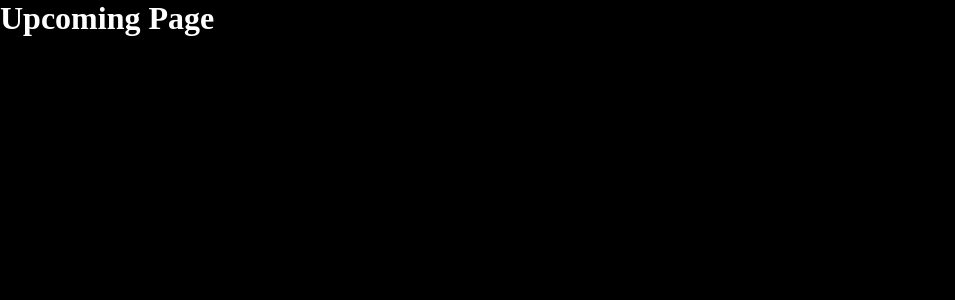
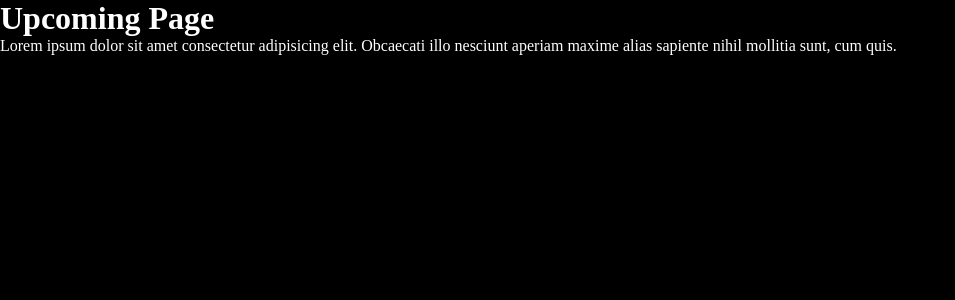
Before and after one commit to sumaerjolly/coming-soon, a React (Create React App) app: page / in a window 1280 px wide. Shown: the top 300 px of the page, without its empty margins (0-955 px from the left). Built offline with nearby package versions, Linux system fonts and the light colour scheme; the HTML template or start-up script is replaced by a standard one.

Commit message:
Project Ready to start

```diff
--- a/src/App.js
+++ b/src/App.js
@@ -4,6 +4,10 @@ function App() {
   return (
     <div>
       <h1>Upcoming Page</h1>
+      <p>
+        Lorem ipsum dolor sit amet consectetur adipisicing elit. Obcaecati illo
+        nesciunt aperiam maxime alias sapiente nihil mollitia sunt, cum quis.
+      </p>
     </div>
   );
 }
```
Also changed, not shown: src/components/Header.js (added, +7 -0 lines).
